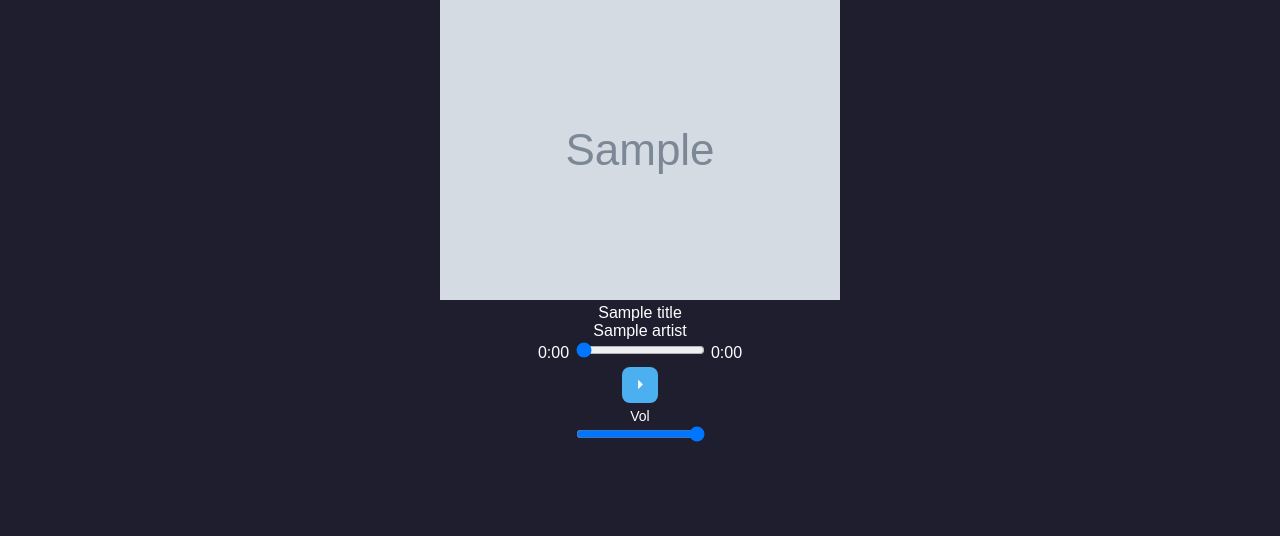
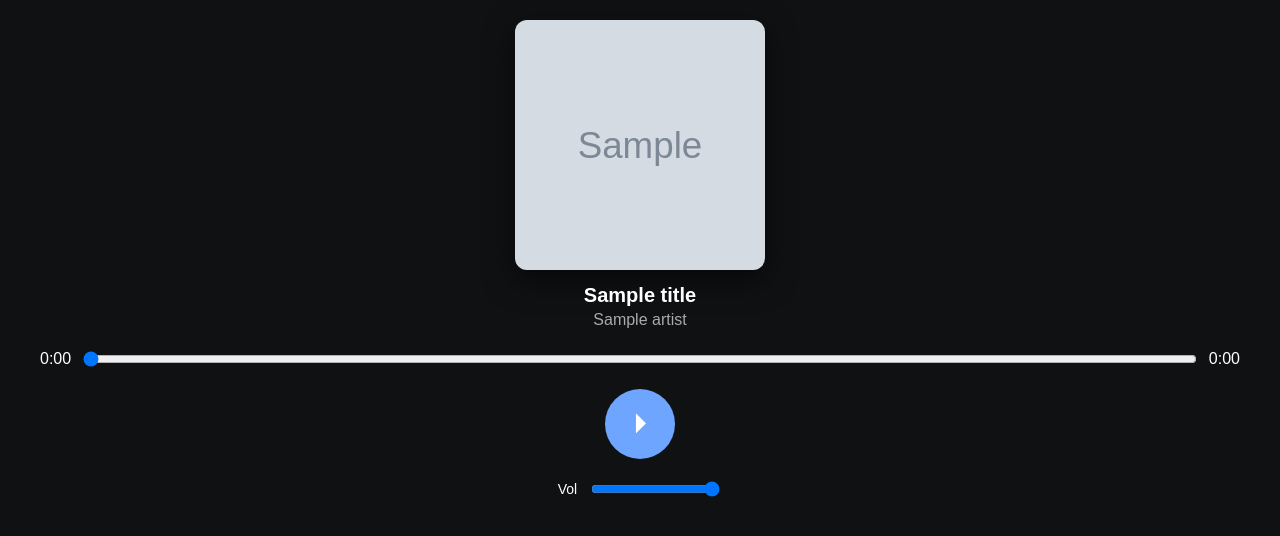
Before and after one commit to VIPBAD/AP, a Flask app: template templates/player.html in a window 1280 px wide. Shown: the top 536 px of the page. Run offline with Flask 3, Linux system fonts and the light colour scheme; the template is opened without the code that fills it: most values are stand-ins (such as "Sample title", 1, 10 or a date in 2020); grey boxes marked "Sample" are stand-in pictures.

Commit message:
Update style.css

```diff
--- a/static/style.css
+++ b/static/style.css
@@ -1,39 +1,47 @@
 body {
+  margin: 0;
   font-family: Arial, sans-serif;
-  background: #1e1e2f;
+  background: #0f1113;
   color: #fff;
   text-align: center;
-  margin: 0;
-  padding: 0;
 }
 
-.player {
-  margin: 50px auto;
-  padding: 20px;
-  background: #2d2d44;
-  border-radius: 15px;
-  width: 400px;
-  box-shadow: 0px 4px 10px rgba(0,0,0,0.5);
+.player-screen { padding: 20px; }
+
+.album-large {
+  width: 250px;
+  height: 250px;
+  border-radius: 12px;
+  object-fit: cover;
+  box-shadow: 0 10px 30px rgba(0,0,0,0.6);
 }
 
-input[type="text"] {
-  width: 70%;
-  padding: 8px;
-  margin: 10px 0;
-  border-radius: 8px;
+.track-title { font-size: 20px; font-weight: bold; margin-top: 10px; }
+.track-artist { color: #aaa; margin-top: 4px; }
+
+.progress {
+  display: flex;
+  align-items: center;
+  gap: 10px;
+  margin: 20px;
+}
+.progress input[type="range"] {
+  flex: 1;
+}
+
+.controls { margin: 20px; }
+.play-prim {
+  width: 70px; height: 70px;
+  border-radius: 50%;
+  font-size: 28px;
+  background: #6ea5ff;
+  color: white;
   border: none;
 }
 
-button {
-  padding: 10px 15px;
-  margin: 5px;
-  border: none;
-  border-radius: 8px;
-  background: #4cafef;
-  color: white;
-  cursor: pointer;
+.volume-row {
+  display: flex;
+  align-items: center;
+  justify-content: center;
+  gap: 12px;
 }
-
-button:hover {
-  background: #3a9edb;
-}
```
